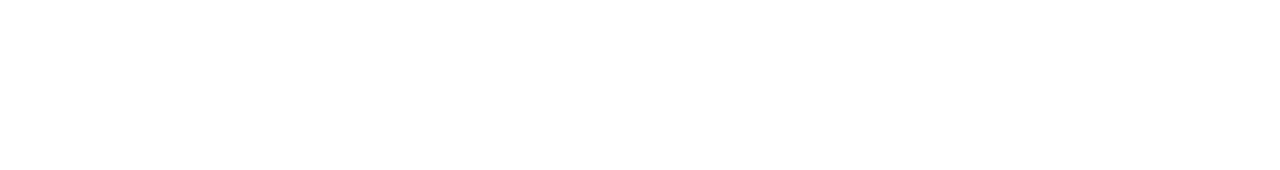
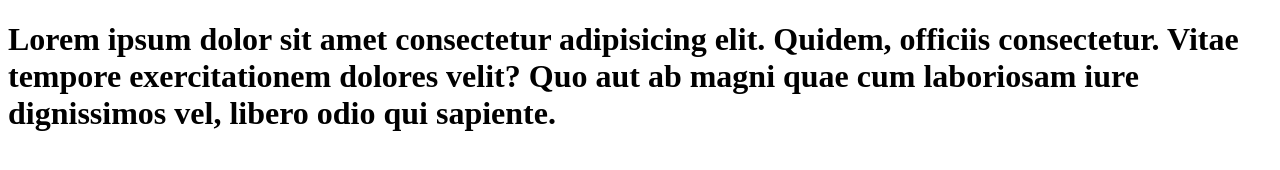
Before and after one commit to JavierGomez0/una-prueba, a plain HTML site: page index.html in a window 1280 px wide. Drawn offline with Linux system fonts and the light colour scheme.

Commit message:
segundo commit con un cambio

```diff
--- a/index.html
+++ b/index.html
@@ -6,6 +6,6 @@
     <title>Document</title>
 </head>
 <body>
-
+    <h1>Lorem ipsum dolor sit amet consectetur adipisicing elit. Quidem, officiis consectetur. Vitae tempore exercitationem dolores velit? Quo aut ab magni quae cum laboriosam iure dignissimos vel, libero odio qui sapiente.</h1>
 </body>
 </html>
```
